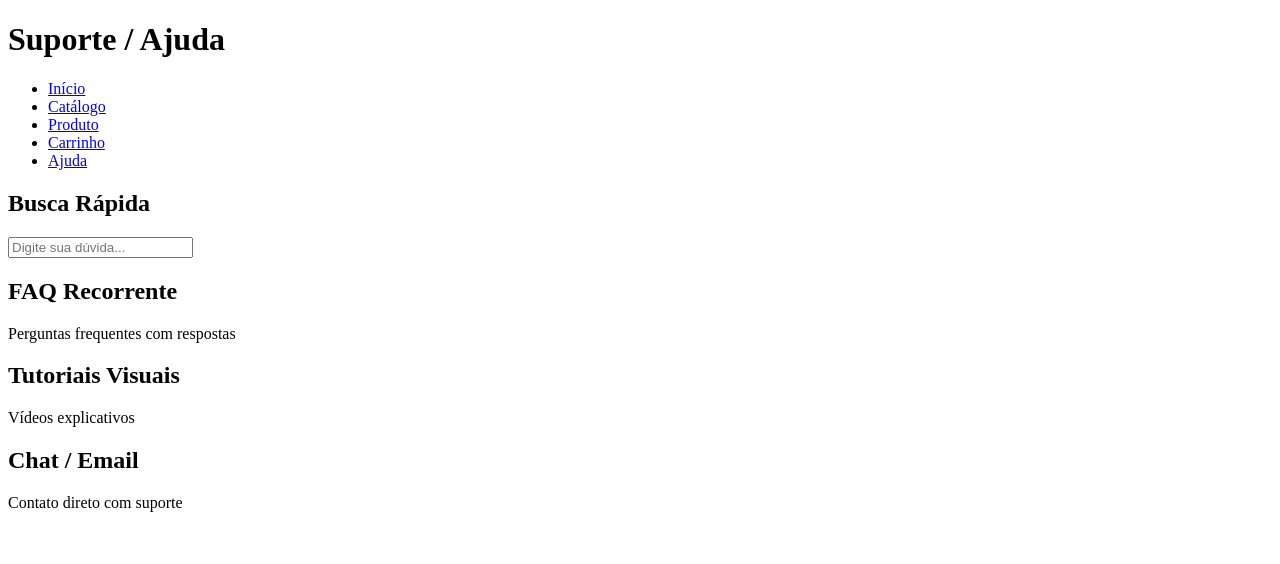
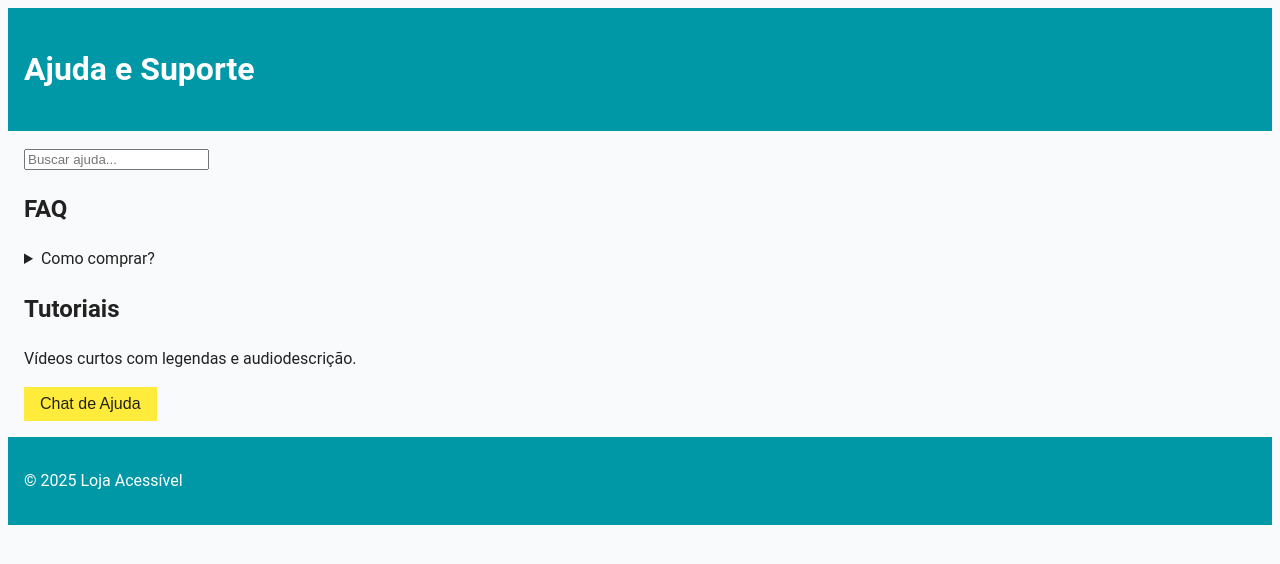
Before and after one commit to ijosephreis-art/lojacessivel, a plain HTML site: page ajuda.html in a window 1280 px wide. Drawn offline with Linux system fonts and the light colour scheme.

Commit message:
Add files via upload

```diff
--- a/ajuda.html
+++ b/ajuda.html
@@ -2,42 +2,28 @@
 <html lang="pt-BR">
 <head>
   <meta charset="UTF-8">
-  <title>Ajuda</title>
+  <title>Ajuda e Suporte</title>
+  <link rel="stylesheet" href="styles.css">
 </head>
 <body>
   <header>
-    <h1>Suporte / Ajuda</h1>
-    <nav>
-      <ul>
-        <li><a href="index.html">Início</a></li>
-        <li><a href="catalogo.html">Catálogo</a></li>
-        <li><a href="produto.html">Produto</a></li>
-        <li><a href="carrinho.html">Carrinho</a></li>
-        <li><a href="ajuda.html">Ajuda</a></li>
-      </ul>
-    </nav>
+    <h1>Ajuda e Suporte</h1>
   </header>
-
   <main>
     <section>
-      <h2>Busca Rápida</h2>
-      <input type="text" placeholder="Digite sua dúvida...">
-    </section>
-
-    <section>
-      <h2>FAQ Recorrente</h2>
-      <p>Perguntas frequentes com respostas</p>
-    </section>
-
-    <section>
-      <h2>Tutoriais Visuais</h2>
-      <p>Vídeos explicativos</p>
-    </section>
-
-    <section>
-      <h2>Chat / Email</h2>
-      <p>Contato direto com suporte</p>
+      <input type="search" placeholder="Buscar ajuda...">
+      <h2>FAQ</h2>
+      <details>
+        <summary>Como comprar?</summary>
+        <p>Escolha o produto, adicione ao carrinho e finalize a compra.</p>
+      </details>
+      <h2>Tutoriais</h2>
+      <p>Vídeos curtos com legendas e audiodescrição.</p>
+      <button>Chat de Ajuda</button>
     </section>
   </main>
+  <footer>
+    <p>&copy; 2025 Loja Acessível</p>
+  </footer>
 </body>
 </html>
--- a/styles.css
+++ b/styles.css
@@ -1,126 +1,34 @@
 
-/* Tipografia Acessível */
 body {
   font-family: 'Roboto', sans-serif;
-    font-size: 16px;
+  background-color: #F9FAFB;
+  color: #212121;
   line-height: 1.5;
-    background-color: #F9FAFB; /* Branco Gelo */
-    color: #212121; /* Preto */
-    margin: 0;
-    padding: 0;
 }
-
-/* Cabeçalho */
-header {
-    background-color: #0097A7; /* Azul Turquesa */
-    color: #F9FAFB;
-    padding: 1rem;
+header, footer {
+  background-color: #0097A7;
+  color: white;
+  padding: 1em;
 }
-
-header h1 {
-    font-size: 24px;
-    margin: 0;
-}
-
-/* Navegação */
 nav ul {
   list-style: none;
   padding: 0;
-    display: flex;
-    gap: 1rem;
 }
-
-nav a {
-    color: #F9FAFB;
+nav ul li {
+  display: inline-block;
+  margin-right: 1em;
+}
+nav ul li a {
+  color: white;
   text-decoration: none;
-    font-weight: bold;
 }
-
-/* Botões */
-button, .botao-promocao {
-    background-color: #FFEB3B; /* Amarelo Suave */
+main {
+  padding: 1em;
+}
+button {
+  background-color: #FFEB3B;
   color: #212121;
   border: none;
-    padding: 0.75rem 1.25rem;
-    font-size: 18px;
-    cursor: pointer;
-    border-radius: 4px;
-    margin-top: 0.5rem;
+  padding: 0.5em 1em;
+  font-size: 16px;
 }
-
-button:hover, .botao-promocao:hover {
-    background-color: #7579C2; /* Lilás Suave */
-    color: #F9FAFB;
-}
-
-/* Cards de Produto */
-.card-produto {
-    background-color: #E9E9E9; /* Cinza Suave */
-    padding: 1rem;
-    border-radius: 8px;
-    text-align: center;
-    margin: 1rem;
-}
-
-.card-produto h3 {
-    font-size: 20px;
-    margin: 0.5rem 0;
-}
-
-.card-produto p {
-    font-size: 18px;
-    color: #212121;
-}
-
-/* Rodapé */
-footer {
-    background-color: #7579C2; /* Lilás Suave */
-    color: #F9FAFB;
-    text-align: center;
-    padding: 1rem;
-    margin-top: 2rem;
-}
-
-/* Seções */
-section {
-    padding: 1rem;
-}
-
-/* Títulos */
-h2 {
-    font-size: 22px;
-    color: #0097A7;
-    margin-bottom: 1rem;
-}
-
-/* Links */
-a {
-    color: #0097A7;
-    text-decoration: underline;
-}
-
-/* Filtros */
-.filtros button {
-    background-color: #0097A7;
-    color: #F9FAFB;
-    margin: 0.5rem;
-    padding: 0.5rem 1rem;
-    border: none;
-    font-size: 16px;
-    border-radius: 4px;
-}
-
-.filtros button:hover {
-    background-color: #7579C2;
-}
-
-/* Responsividade */
-@media (max-width: 768px) {
-    nav ul {
-        flex-direction: column;
-    }
-
-    .grid-produtos {
-        display: block;
-    }
-}
```
Also changed, not shown: carrinho.html (+8 -23 lines). Lines whose indentation alone changed are shown as unchanged.
